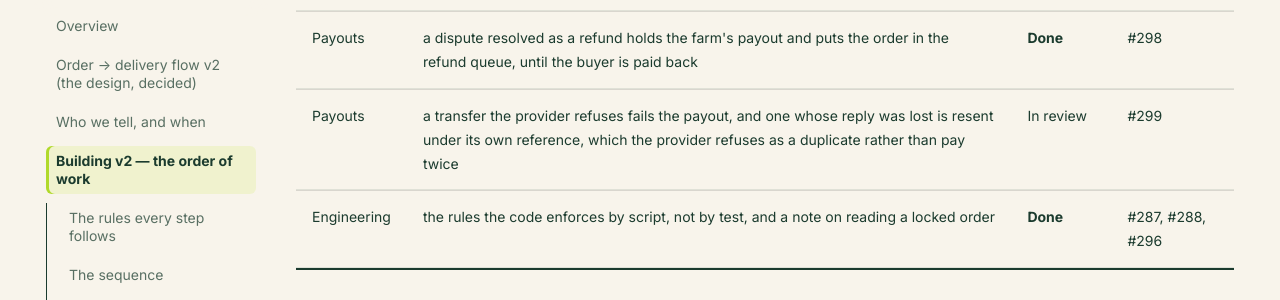
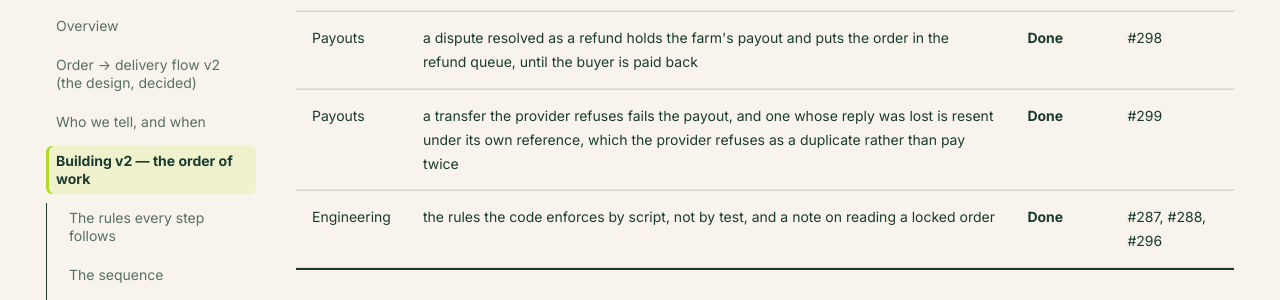
Before and after one commit to cropdoor/cropdoor-almanac, an MkDocs documentation site: the page built from docs/domain/order-delivery-flow-v2-build-order.md, in a window 1280 px wide and 900 px high, scrolled down 9384 px. Shown: the part 153-453 px from the top of the window. Built offline with MkDocs 1.6.1 and Material for MkDocs 9.7.7, drawn with Linux system fonts in a browser that asks for light colours; some web fonts are replaced; comment, search, counter and statistics services are not loaded.

Commit message:
tracker: a refused transfer fails the payout is done (#299)

```diff
--- a/docs/domain/order-delivery-flow-v2-build-order.md
+++ b/docs/domain/order-delivery-flow-v2-build-order.md
@@ -122,7 +122,7 @@ Found while building step 3's refunds and while testing against the real payment
 | Webhooks | provider messages are accepted only from the provider's published addresses | **Done** | #295 |
 | Refunds | a refund the provider refuses fails at once, and Admin-Ops can close a stuck one only on the provider's own evidence that it holds nothing | **Done** | #297 |
 | Payouts | a dispute resolved as a refund holds the farm's payout and puts the order in the refund queue, until the buyer is paid back | **Done** | #298 |
-| Payouts | a transfer the provider refuses fails the payout, and one whose reply was lost is resent under its own reference, which the provider refuses as a duplicate rather than pay twice | In review | #299 |
+| Payouts | a transfer the provider refuses fails the payout, and one whose reply was lost is resent under its own reference, which the provider refuses as a duplicate rather than pay twice | **Done** | #299 |
 | Engineering | the rules the code enforces by script, not by test, and a note on reading a locked order | **Done** | #287, #288, #296 |
 
 Two findings are worth carrying forward. The provider sends no "charge failed" message at all — a failed card simply leaves the transaction unpaid, and the platform notices by asking. And a payment attempt now says why it did not count, which is what a refund-by-hand needs: the attempt itself names the charge to give back.
```
